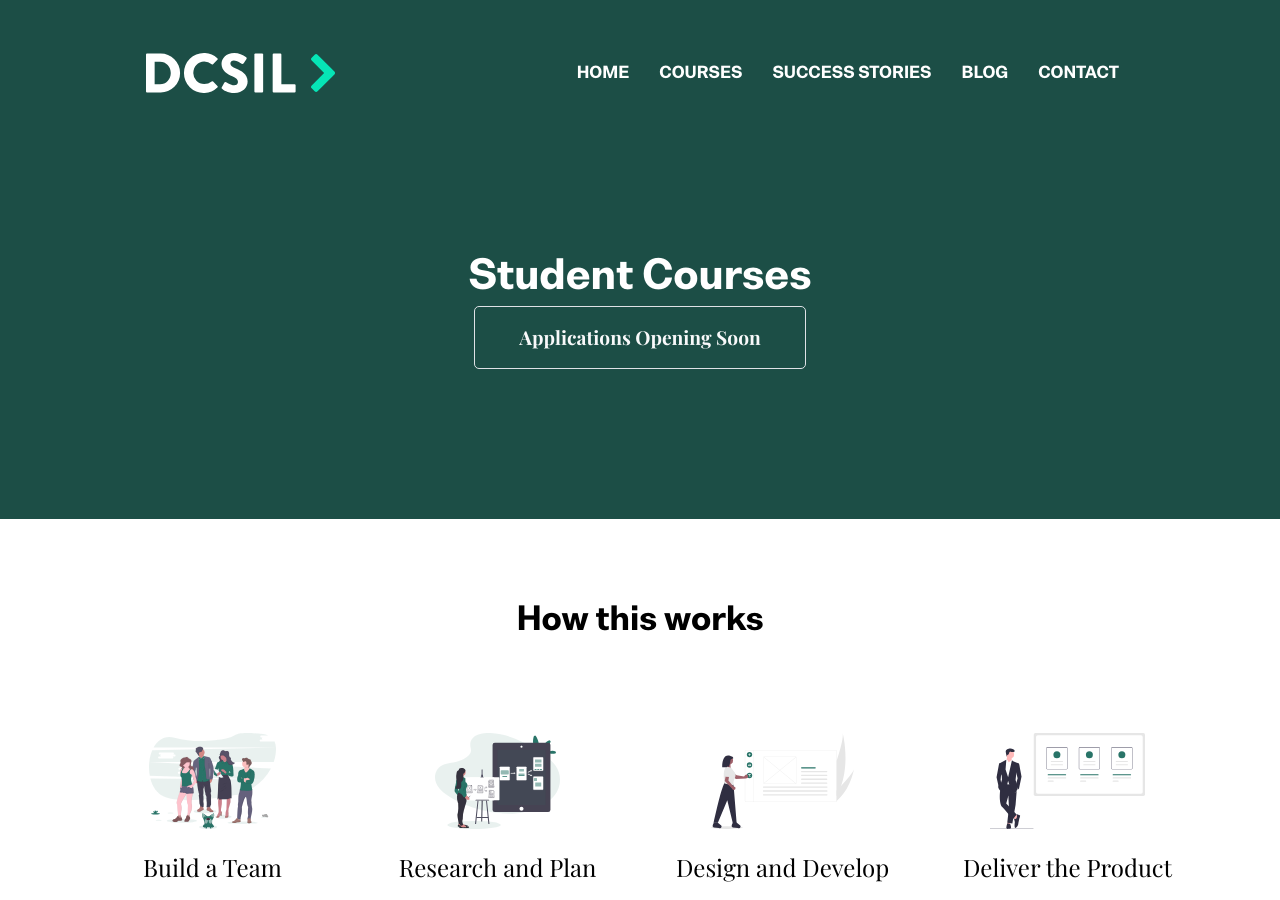
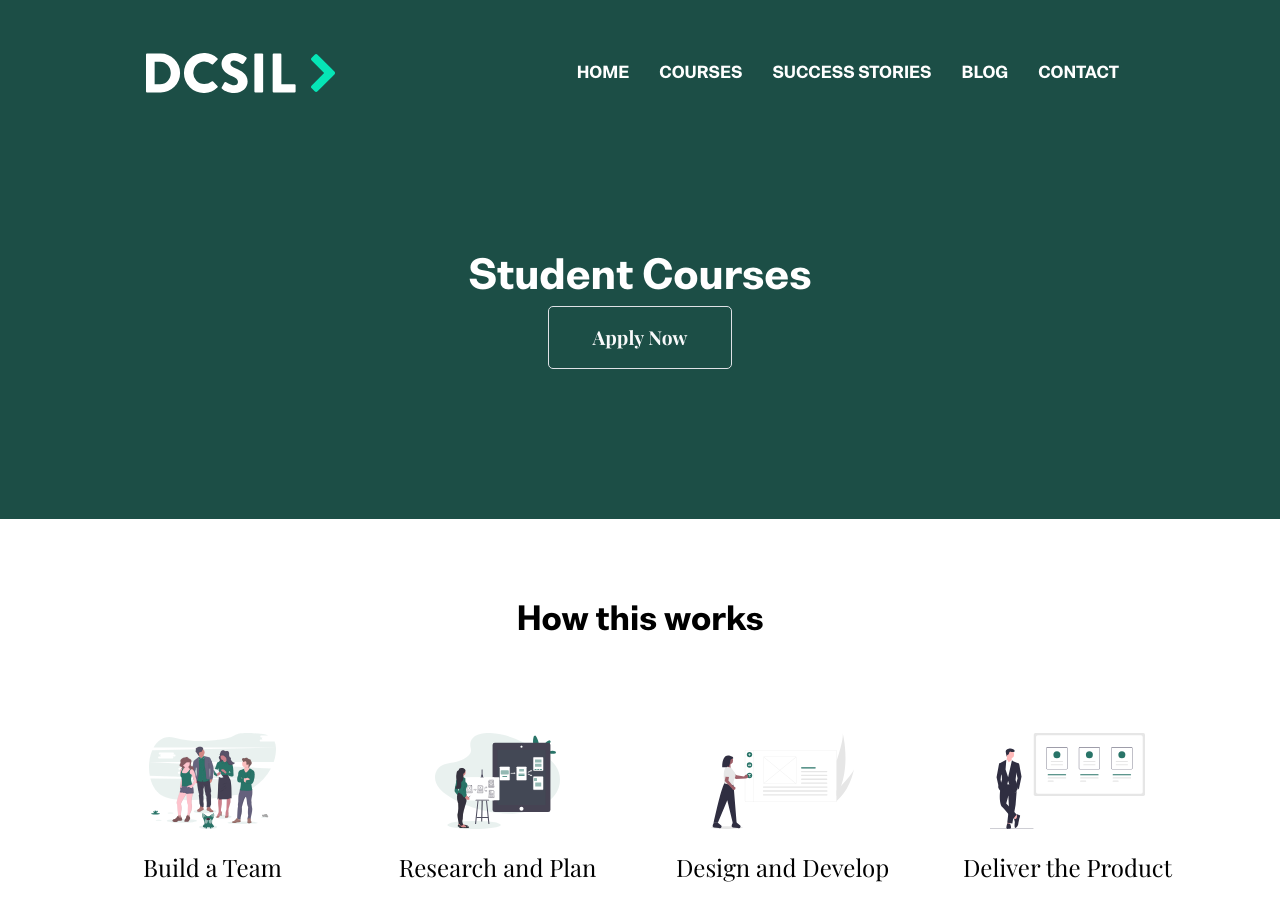
Before and after one commit to dcsil/website, a Jekyll site: the page built from _pages/student-courses.md, in a window 1280 px wide and 900 px high. Built offline with Jekyll 4.4.1, drawn with Linux system fonts in a browser that asks for light colours; some of the changed text lies outside the part shown.

Commit message:
Add application

```diff
--- a/_layouts/about.html
+++ b/_layouts/about.html
@@ -2,8 +2,8 @@
 layout: page
 title: Student Courses
 link:
-  text: "Applications opening soon"
-  href: "#"
+  text: "Apply Now"
+  href: "https://drive.google.com/file/d/1voK_i_YBlnL3rG6t3EuPBpZhdLapAU5t/view?usp=sharing"
 ---
 
 {% include work-process-section.html %}
```
